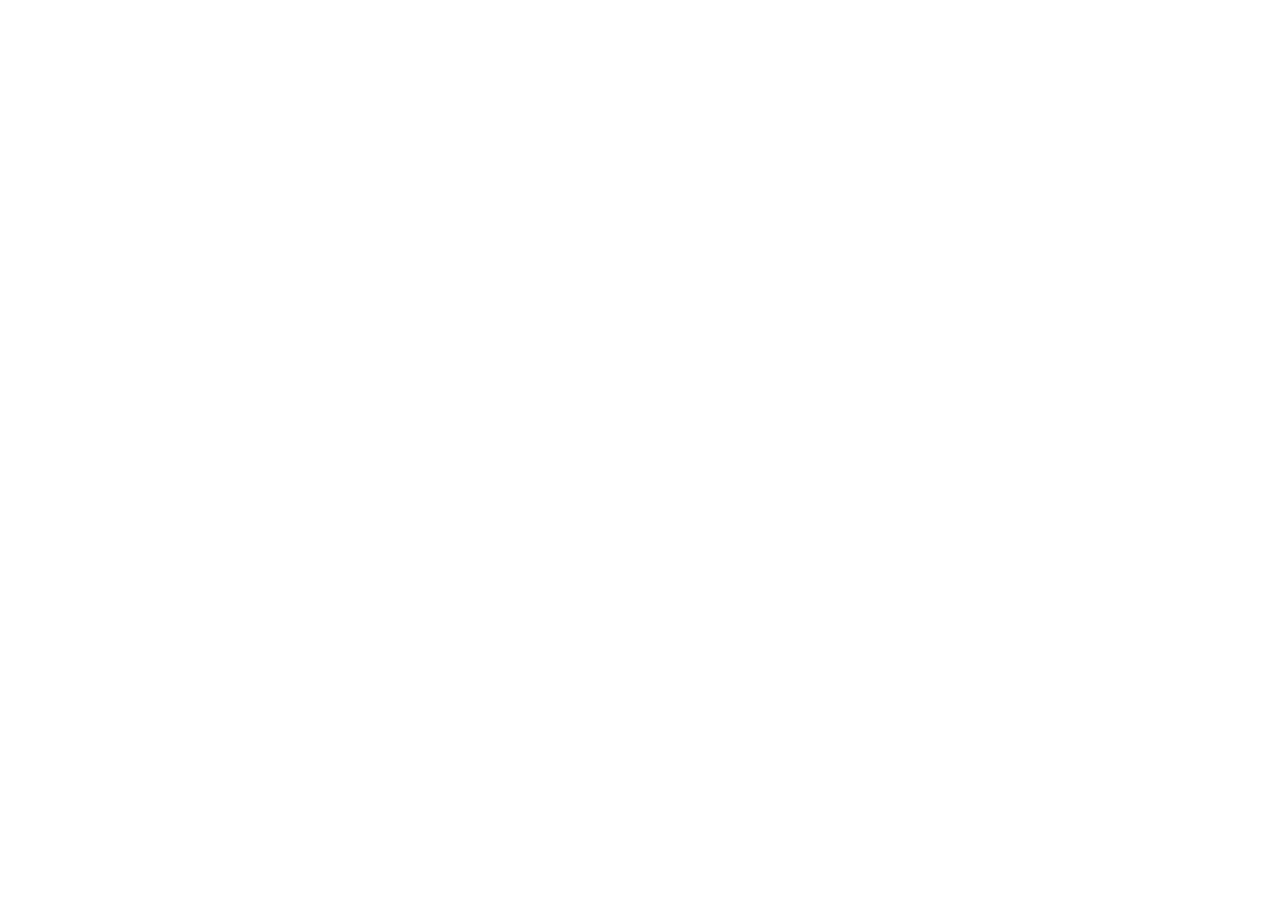
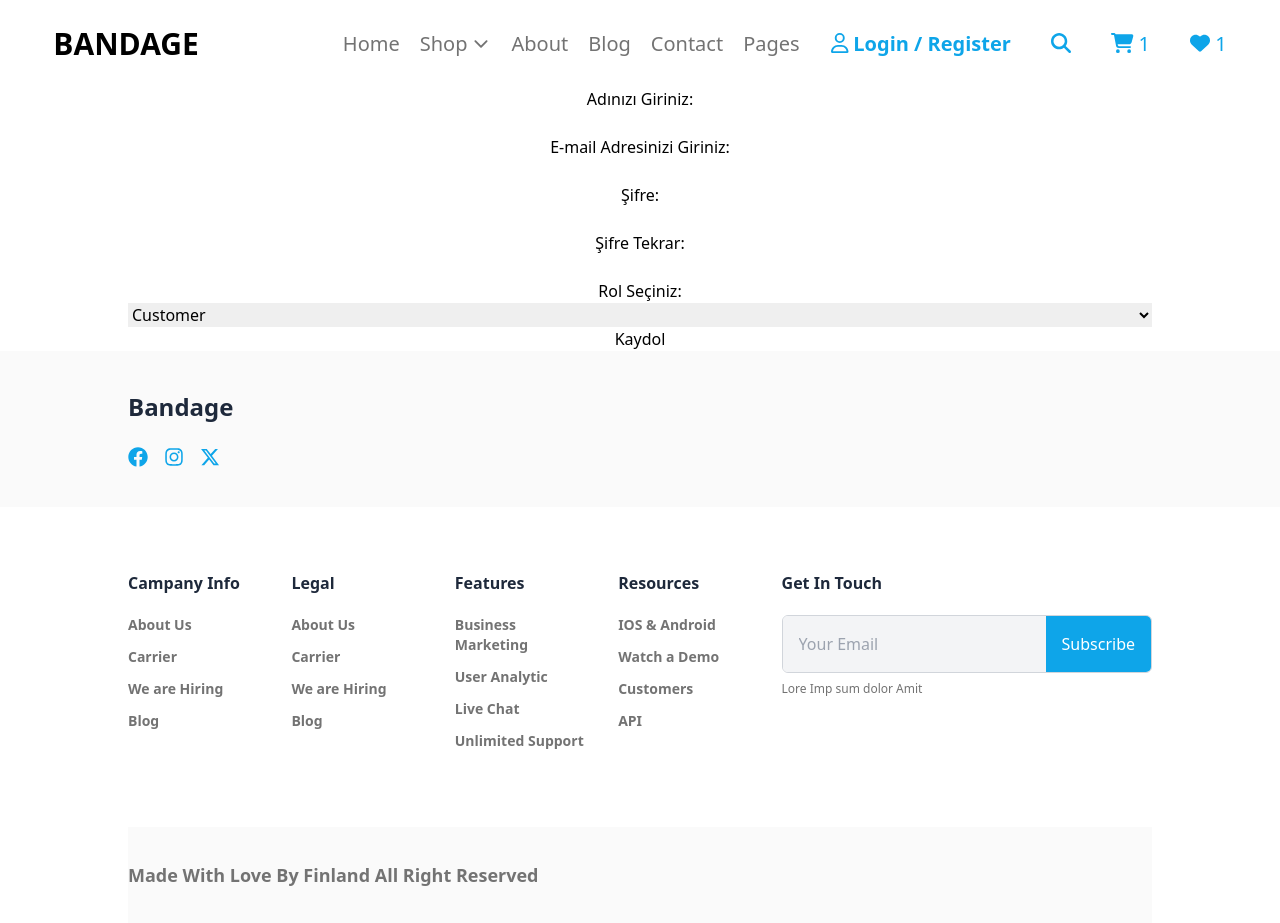
Before and after one commit to furkanguvendev/MyEcommerce, a React (Vite) app in the folder ecommerce/: page /singup in a window 1280 px wide. Before the commit this address had no page. Before the commit the page ends 800 px from the top, so only its background shows below. Built offline with nearby package versions, Linux system fonts and the light colour scheme.

Commit message:
Form Elements Complated

```diff
--- a/ecommerce/package.json
+++ b/ecommerce/package.json
@@ -19,6 +19,7 @@
     "axios": "^1.10.0",
     "react": "^19.1.0",
     "react-dom": "^19.1.0",
+    "react-hook-form": "^7.59.0",
     "react-icons": "^5.5.0",
     "react-redux": "^9.2.0",
     "react-router-dom": "^7.6.2",
--- a/ecommerce/src/App.tsx
+++ b/ecommerce/src/App.tsx
@@ -6,6 +6,7 @@
 import { Contact } from './pages/Contact'
 import { Team } from './pages/Team'
 import { AboutUs } from './pages/AboutUs'
+import { SingUp } from './pages/SingUp'
 
 function App() {
 
@@ -18,6 +19,7 @@
         <Route path='/contact' element={<Contact />} />
         <Route path='/teams' element={<Team />} />
         <Route path='/aboutus' element={<AboutUs />} />
+        <Route path='/singup' element={<SingUp />} />
       </Routes>
   )
 }
--- a/ecommerce/src/components/NavBar.tsx
+++ b/ecommerce/src/components/NavBar.tsx
@@ -71,7 +71,7 @@
 
         {/* Desktop Right Nav */}
         <nav className='text-sky-500 text-xl hidden xl:flex flex-row gap-10'>
-          <Link to="#"><FontAwesomeIcon icon={faUser} /> <span className='font-bold'>Login / Register</span></Link>
+          <Link to="/singup"><FontAwesomeIcon icon={faUser} /> <span className='font-bold'>Login / Register</span></Link>
           <Link to="#"><FontAwesomeIcon icon={faMagnifyingGlass} /></Link>
           <Link to="#"><FontAwesomeIcon icon={faCartShopping} /> {'1'}</Link>
           <Link to="#"><FontAwesomeIcon icon={faHeart} /> {'1'}</Link>
--- /dev/null
+++ b/ecommerce/src/pages/SingUp.tsx
@@ -0,0 +1,192 @@
+import { useForm } from 'react-hook-form'
+import type { SubmitHandler } from 'react-hook-form'
+import { Roles } from '../types&enums/enums'
+import { NavBar } from '../components/NavBar'
+import { FooterSection } from '../layouts/FooterSection'
+
+// Rol seçeneklerini enum'dan alıyoruz
+const roleOptions = Object.entries(Roles).map(([label, value]) => ({
+  label,
+  value,
+}))
+
+// Form içi tüm alanları tanımlıyoruz
+type FormInputs = {
+  name: string
+  email: string
+  password: string
+  confirmPassword: string
+  role_id: number
+  store?: {
+    name: string
+    phone: string
+    tax_no: string
+    bank_account: string
+  }
+}
+
+// confirmPassword hariç tutulmuş versiyon (API'ye gönderilecek kısım)
+type Payload = Omit<FormInputs, 'confirmPassword'>
+
+export const SingUp = () => {
+  const {
+    register,
+    handleSubmit,
+    watch,
+    formState: { errors },
+  } = useForm<FormInputs>({
+    defaultValues: {
+      role_id: Roles.Customer, // varsayılan olarak "Customer" rolü seçili
+    },
+  })
+
+  const selectedRole = watch('role_id')
+  const passwordValue = watch('password')
+
+  const onSubmit: SubmitHandler<FormInputs> = (data) => {
+    // eslint-disable-next-line @typescript-eslint/no-unused-vars
+    const { confirmPassword, ...rest } = data
+    const payload: Payload = rest // ✅ confirmPassword burada çıkarıldı
+    console.log(payload)
+  }
+
+  return (
+    <div className='flex flex-col items-center'>
+      <NavBar />
+      <form className='flex flex-col w-4/5' onSubmit={handleSubmit(onSubmit)} noValidate>
+
+        {/* İsim */}
+        <label htmlFor="name">Adınızı Giriniz:</label>
+        <input
+          id="name"
+          {...register('name', {
+            required: 'İsim zorunludur',
+            minLength: {
+              value: 3,
+              message: 'İsim en az 3 karakter olmalıdır',
+            },
+          })}
+        />
+        {errors.name && <p>{errors.name.message}</p>}
+
+        {/* E-mail */}
+        <label htmlFor="email">E-mail Adresinizi Giriniz:</label>
+        <input
+          id="email"
+          type="email"
+          {...register('email', {
+            required: 'Email zorunludur',
+            pattern: {
+              value: /^[^\s@]+@[^\s@]+\.[^\s@]+$/,
+              message: 'Geçerli bir email adresi giriniz',
+            },
+          })}
+        />
+        {errors.email && <p>{errors.email.message}</p>}
+
+        {/* Şifre */}
+        <label htmlFor="password">Şifre:</label>
+        <input
+          id="password"
+          type="password"
+          {...register('password', {
+            required: 'Şifre zorunludur',
+            pattern: {
+              value: /^(?=.*[a-z])(?=.*[A-Z])(?=.*\d)(?=.*[\W_]).{8,}$/,
+              message: 'Şifre en az 8 karakter, büyük/küçük harf, sayı ve özel karakter içermelidir',
+            },
+          })}
+        />
+        {errors.password && <p>{errors.password.message}</p>}
+
+        {/* Şifre Tekrar */}
+        <label htmlFor="confirmPassword">Şifre Tekrar:</label>
+        <input
+          id="confirmPassword"
+          type="password"
+          {...register('confirmPassword', {
+            required: 'Şifre tekrar zorunludur',
+            validate: (value) => value === passwordValue || 'Şifreler eşleşmiyor',
+          })}
+        />
+        {errors.confirmPassword && <p>{errors.confirmPassword.message}</p>}
+
+        {/* Rol Seçimi */}
+        <label htmlFor="role_id">Rol Seçiniz:</label>
+        <select
+          id="role_id"
+          {...register('role_id', { valueAsNumber: true, required: true })}
+        >
+          {roleOptions.map((opt) => (
+            <option key={opt.value} value={opt.value}>
+              {opt.label}
+            </option>
+          ))}
+        </select>
+        {errors.role_id && <p>Rol seçimi zorunludur</p>}
+
+        {/* Eğer seçilen rol "Store" ise mağaza bilgileri */}
+        {selectedRole === Roles.Store && (
+          <>
+            <label>Mağaza Adı</label>
+            <input
+              {...register('store.name', {
+                required: 'Mağaza adı zorunludur',
+                minLength: {
+                  value: 3,
+                  message: 'Mağaza adı en az 3 karakter olmalıdır',
+                },
+              })}
+              placeholder="Mağaza Adı"
+            />
+            {errors.store?.name && <p>{errors.store.name.message}</p>}
+
+            <label>Telefon</label>
+            <input
+              {...register('store.phone', {
+                required: 'Telefon zorunludur',
+                pattern: {
+                  value: /^(\+90|0)?5\d{9}$/,
+                  message: 'Geçerli bir Türkiye telefon numarası giriniz',
+                },
+              })}
+              placeholder="Telefon"
+            />
+            {errors.store?.phone && <p>{errors.store.phone.message}</p>}
+
+            <label>Vergi No</label>
+            <input
+              {...register('store.tax_no', {
+                required: 'Vergi no zorunludur',
+                pattern: {
+                  value: /^T\d{4}V\d{6}$/,
+                  message: 'Vergi no “TXXXXVXXXXXX” formatında olmalıdır (X: rakam)',
+                },
+              })}
+              placeholder="Vergi No"
+            />
+            {errors.store?.tax_no && <p>{errors.store.tax_no.message}</p>}
+
+            <label>Banka Hesabı (IBAN)</label>
+            <input
+              {...register('store.bank_account', {
+                required: 'IBAN zorunludur',
+                pattern: {
+                  value: /^TR\d{2}\d{5}\d{16}$/,
+                  message: 'Geçerli bir Türkiye IBAN numarası giriniz',
+                },
+              })}
+              placeholder="IBAN"
+            />
+            {errors.store?.bank_account && (
+              <p>{errors.store.bank_account.message}</p>
+            )}
+          </>
+        )}
+
+        <button type="submit">Kaydol</button>
+      </form>
+      <FooterSection />
+    </div>
+  )
+}
--- /dev/null
+++ b/ecommerce/src/types&enums/enums.ts
@@ -0,0 +1,7 @@
+export const Roles = {
+  Admin: 1,
+  Store: 2,
+  Customer: 3,
+} as const;
+
+export type Roles = typeof Roles[keyof typeof Roles];
```
Also changed, not shown: ecommerce/src/types&enums/types.ts (added), 1 other file (tests, documents, lock files or other folders).
